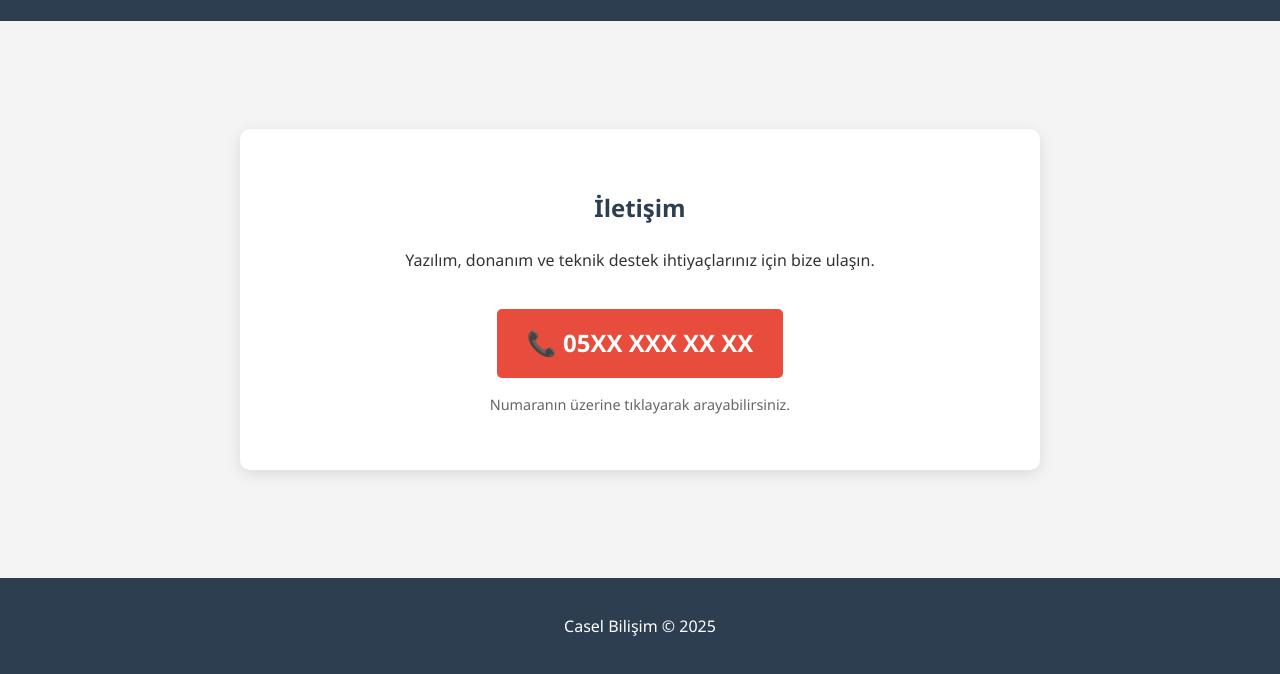
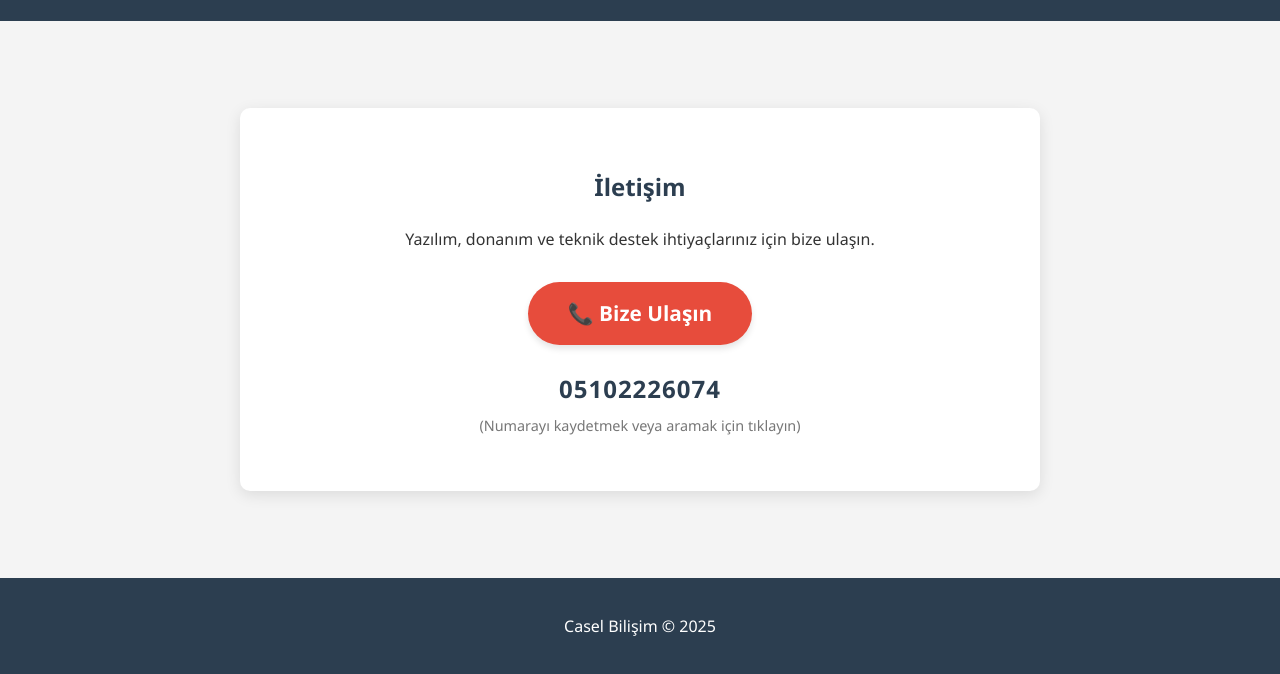
Before and after one commit to caselbilisim/caselbilisim.github.io, a plain HTML site: page index.html in a window 1280 px wide. Shown: the part 124-798 px from the top of the page. Drawn offline with Linux system fonts and the light colour scheme.

Commit message:
Update index.html

```diff
--- a/index.html
+++ b/index.html
@@ -32,7 +32,7 @@
             font-size: 1.1rem;
         }
         .container {
-            width: 80%;
+            width: 90%;
             max-width: 800px;
             margin: auto;
             overflow: hidden;
@@ -54,26 +54,41 @@
             color: #2c3e50;
             margin-bottom: 20px;
         }
+
+        /* BUTON AYARLARI */
         .btn {
             display: inline-block;
-            background: #e74c3c;
+            background: #e74c3c; /* Kırmızı */
             color: #fff;
-            padding: 15px 30px;
+            padding: 15px 40px; /* Butonu biraz genişlettim */
             text-decoration: none;
-            border-radius: 5px;
-            margin-top: 20px;
+            border-radius: 50px; /* Köşeleri yuvarladım, daha modern oldu */
             font-weight: bold;
-            font-size: 1.5rem; /* Numara daha büyük görünsün */
-            transition: background 0.3s ease;
+            font-size: 1.3rem;
+            box-shadow: 0 4px 6px rgba(0,0,0,0.1);
+            transition: transform 0.2s ease, background 0.2s;
         }
         .btn:hover {
             background: #c0392b;
+            transform: scale(1.05); /* Üzerine gelince hafif büyür */
         }
-        .info-text {
-            margin-top: 15px;
+
+        /* NUMARA GÖRÜNÜM AYARLARI */
+        .phone-display {
+            margin-top: 25px;
+            color: #2c3e50;
+        }
+        .phone-display h3 {
+            font-size: 1.5rem;
+            margin: 0;
+            letter-spacing: 1px;
+        }
+        .phone-display p {
             font-size: 0.9rem;
-            color: #666;
+            color: #777;
+            margin-top: 5px;
         }
+
         footer {
             background-color: #2c3e50;
             color: #fff;
@@ -95,11 +110,17 @@
     <div class="container">
         <section class="showcase">
             <h2>İletişim</h2>
-            <p>Yazılım, donanım ve teknik destek ihtiyaçlarınız için bize ulaşın.</p>
+            <p style="margin-bottom: 30px;">Yazılım, donanım ve teknik destek ihtiyaçlarınız için bize ulaşın.</p>
 
-            <a href="tel:+905102226074" class="btn">📞 05XX XXX XX XX</a>
+            <a href="tel:+905102226074" class="btn">
+                📞 Bize Ulaşın
+            </a>
 
-            <p class="info-text">Numaranın üzerine tıklayarak arayabilirsiniz.</p>
+            <div class="phone-display">
+                <h3>05102226074</h3>
+                <p>(Numarayı kaydetmek veya aramak için tıklayın)</p>
+            </div>
+
         </section>
     </div>
 
```
